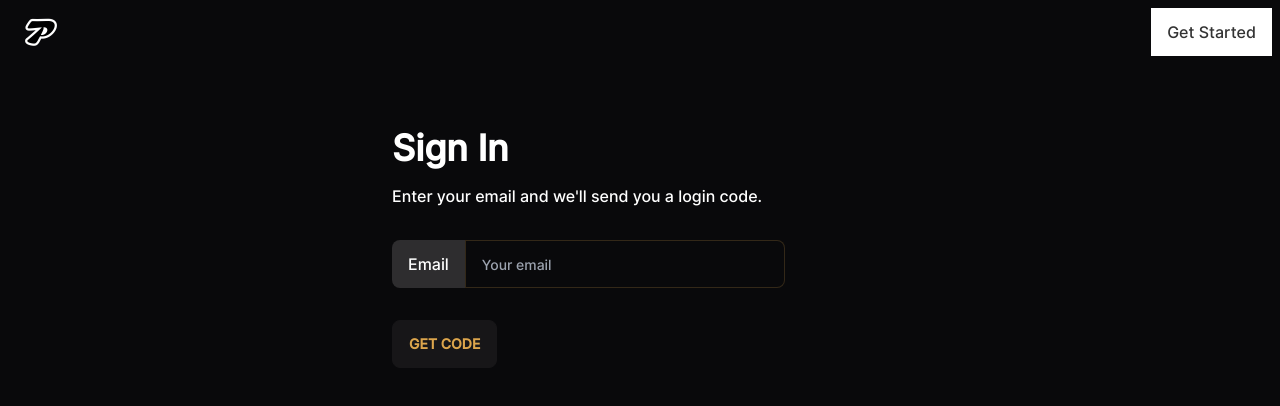
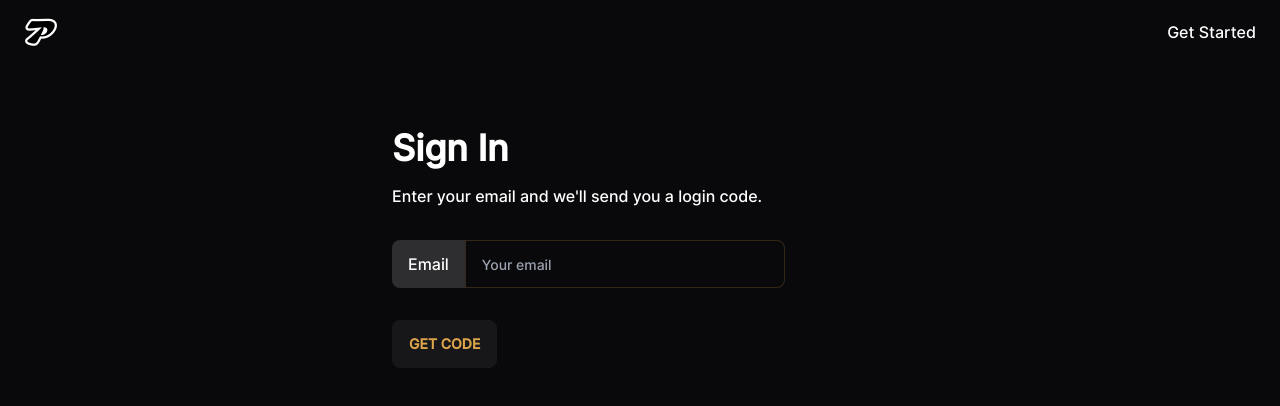
Before and after one commit to theponti/create-ponti-react, a React (Vite) app: page /signin in a window 1280 px wide. Shown: the top 406 px of the page. Built offline with nearby package versions, Linux system fonts and the light colour scheme; no server answers.

Commit message:
fix(scss) Set background and color for nav link items

```diff
--- a/src/index.scss
+++ b/src/index.scss
@@ -44,3 +44,11 @@
 * {
   box-sizing: border-box;
 }
+
+/***************************************
+      Daisy UI Overrides
+***************************************/
+ul.menu > li > a {
+  background: none;
+  color: white;
+}
```
